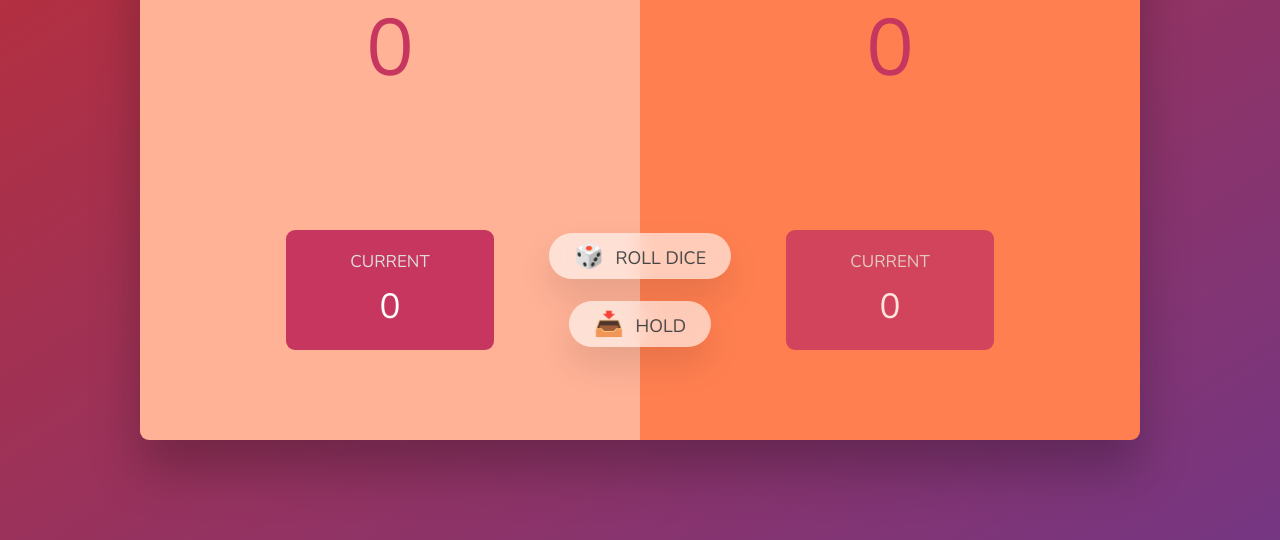
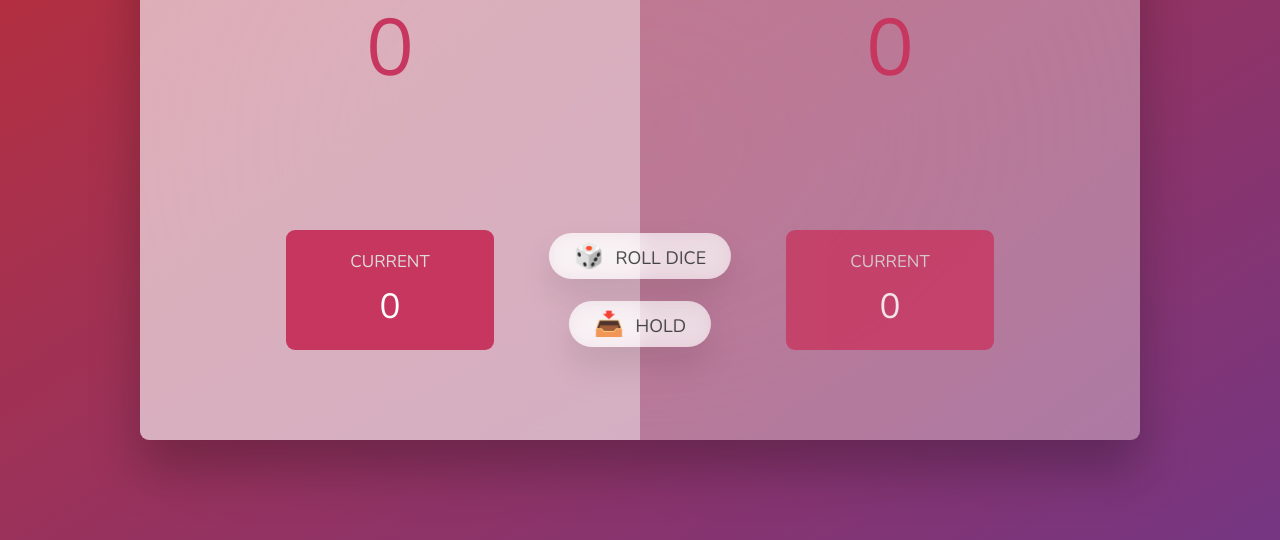
Before and after one commit to seifedd/Dice, a plain HTML site: page index.html in a window 1280 px wide. Shown: the part 260-800 px from the top of the page. Drawn offline with nearby package versions, Linux system fonts and the light colour scheme.

Commit message:
adjust background color

```diff
--- a/style.css
+++ b/style.css
@@ -27,8 +27,7 @@ main {
   position: relative;
   width: 100rem;
   height: 60rem;
-  background-color:coral;
-  /*rgba(255, 255, 255, 0.35)*/
+  background-color:rgb(255, 255, 255, 0.35);
   backdrop-filter: blur(200px);
   filter: blur();
   box-shadow: 0 3rem 5rem rgba(0, 0, 0, 0.25);
```
